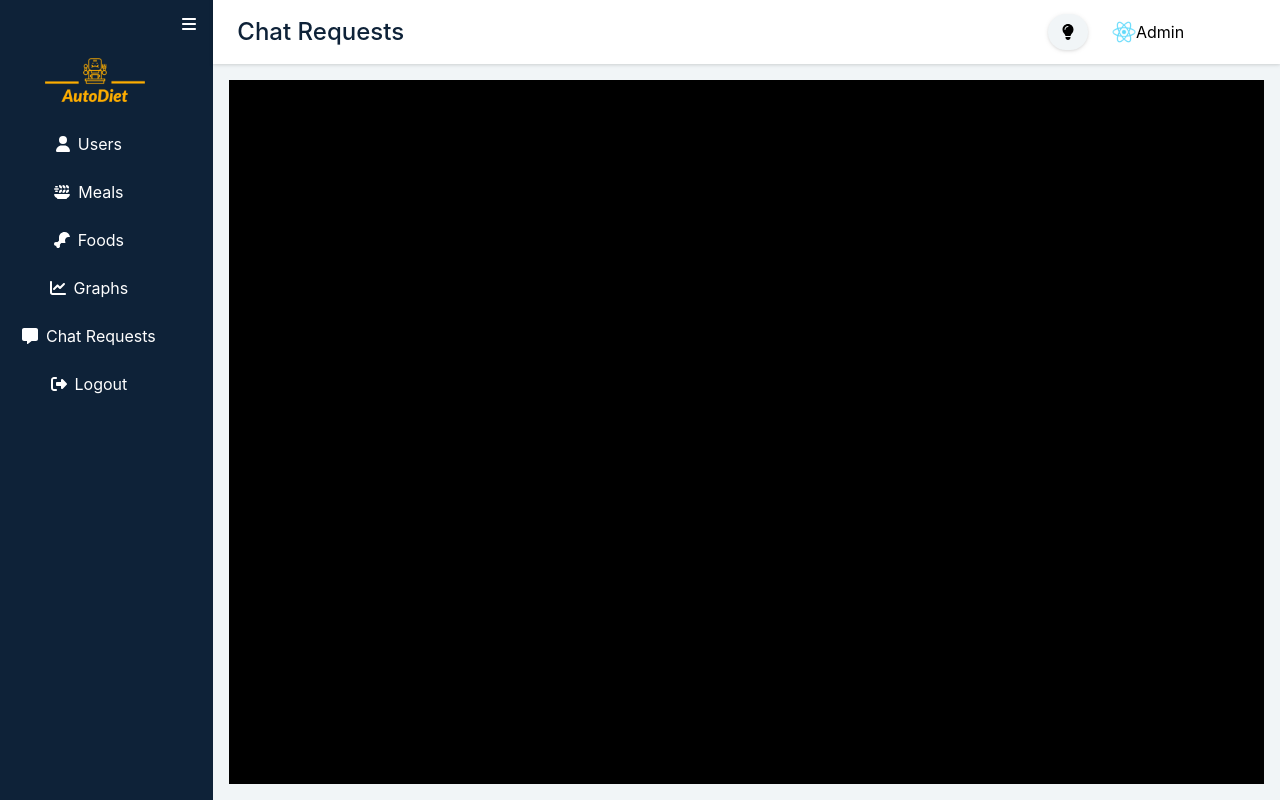
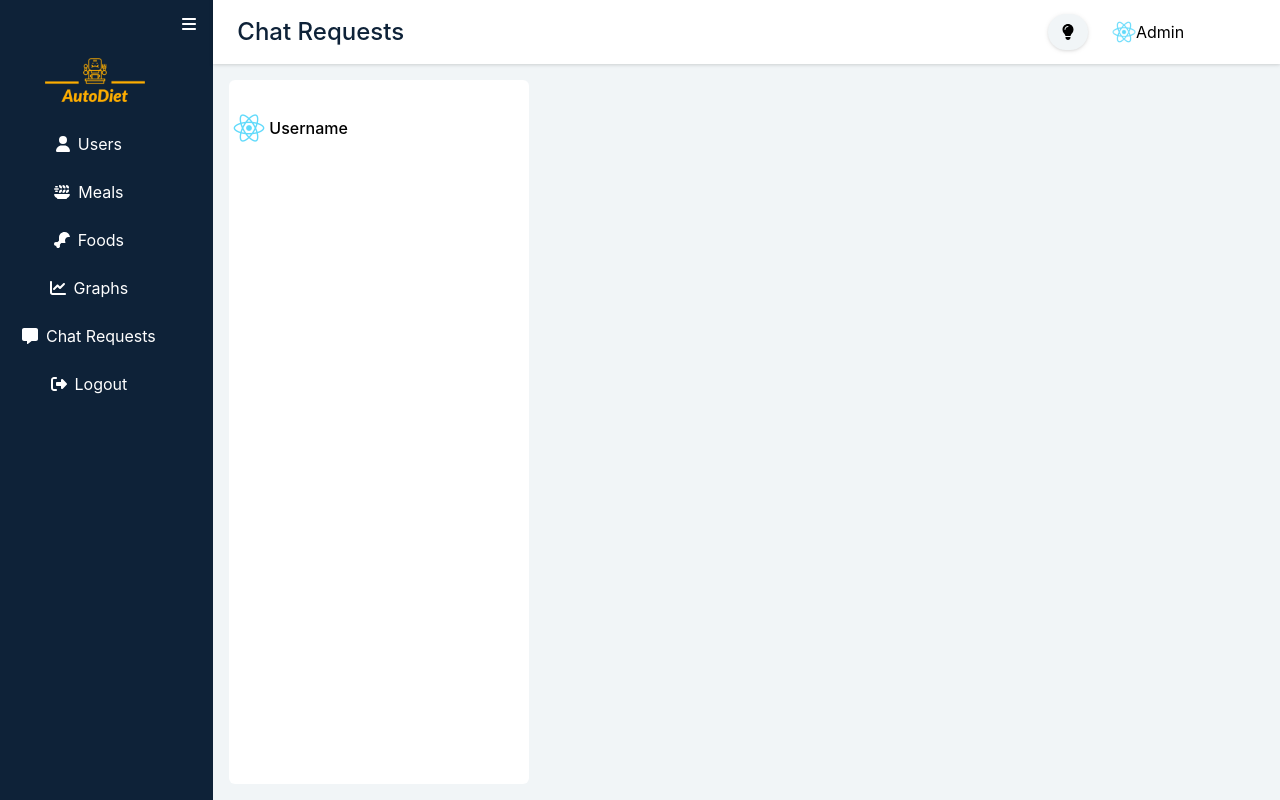
Before and after one commit to moenassar0/autodiet, a React (Create React App) app in the folder autodiet-frontend/: page /admin/chat in a window 1280 px wide. Built offline with nearby package versions, Linux system fonts and the light colour scheme; no server answers; the database is empty.

Commit message:
frontend: user list chat styling added

```diff
--- a/autodiet-frontend/src/pages/admin/AdminChat.tsx
+++ b/autodiet-frontend/src/pages/admin/AdminChat.tsx
@@ -35,8 +35,14 @@ export const AdminChat = () => {
     }
     return(
         <AdminBase navbarTitle="Chat Requests" navbarProps={<></>} >
-            <div className="flex w-full h-full bg-black">
-
+            <div className="flex w-full h-full ">
+                <div className="flex flex-wrap content-start h-full w-[300px] bg-white dark:bg-admin-dark-background dark:text-ad-golden rounded-md overflow-auto">
+                    {/* Loop here */}
+                    <div className="flex w-full h-24 hover:bg-[#E5F8F9] cursor-pointer p-1 items-center justify-start">
+                        <img className="w-8 h-8 rounded-full mr-1" src="../logo512.png"></img>
+                        <span className="font-medium">Username</span>
+                    </div>
+                </div>
             </div>
         </AdminBase>
     )
```
